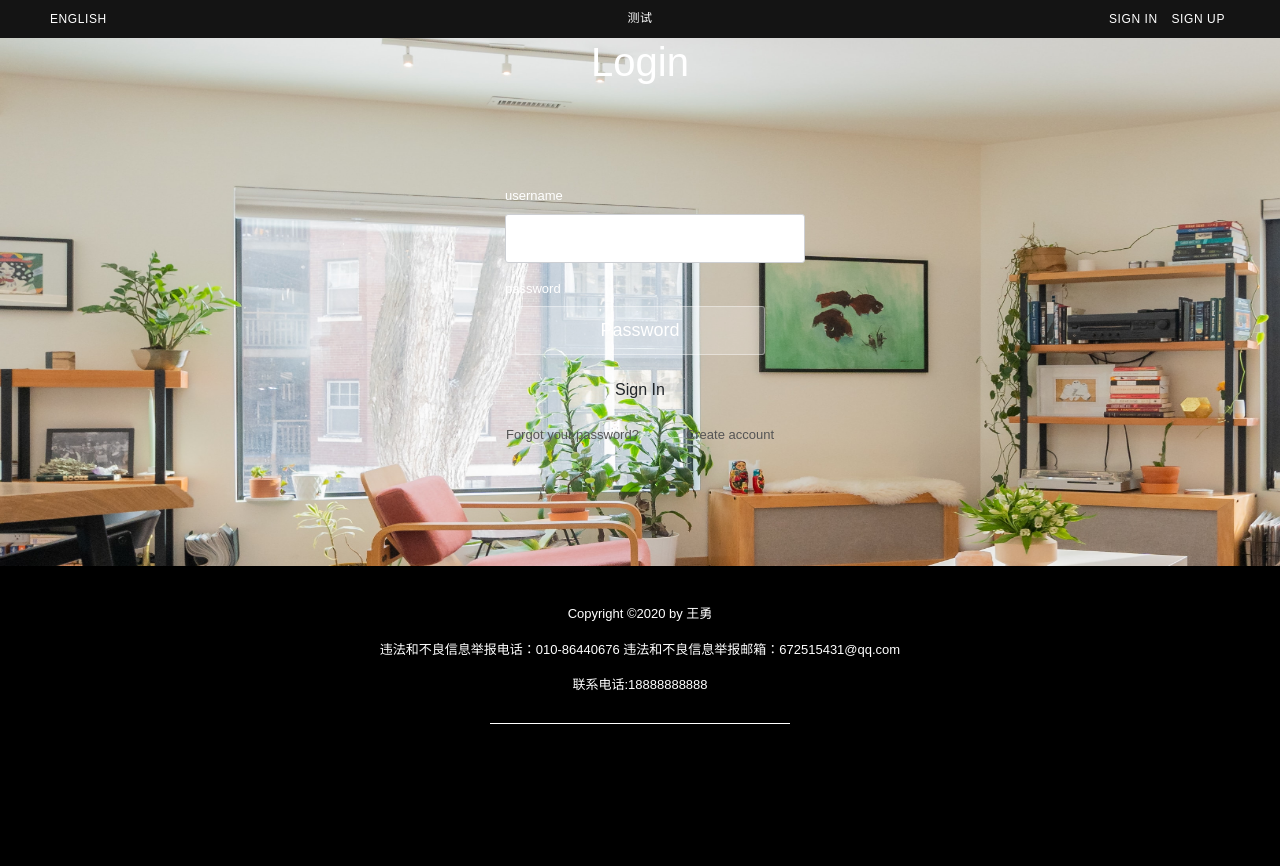
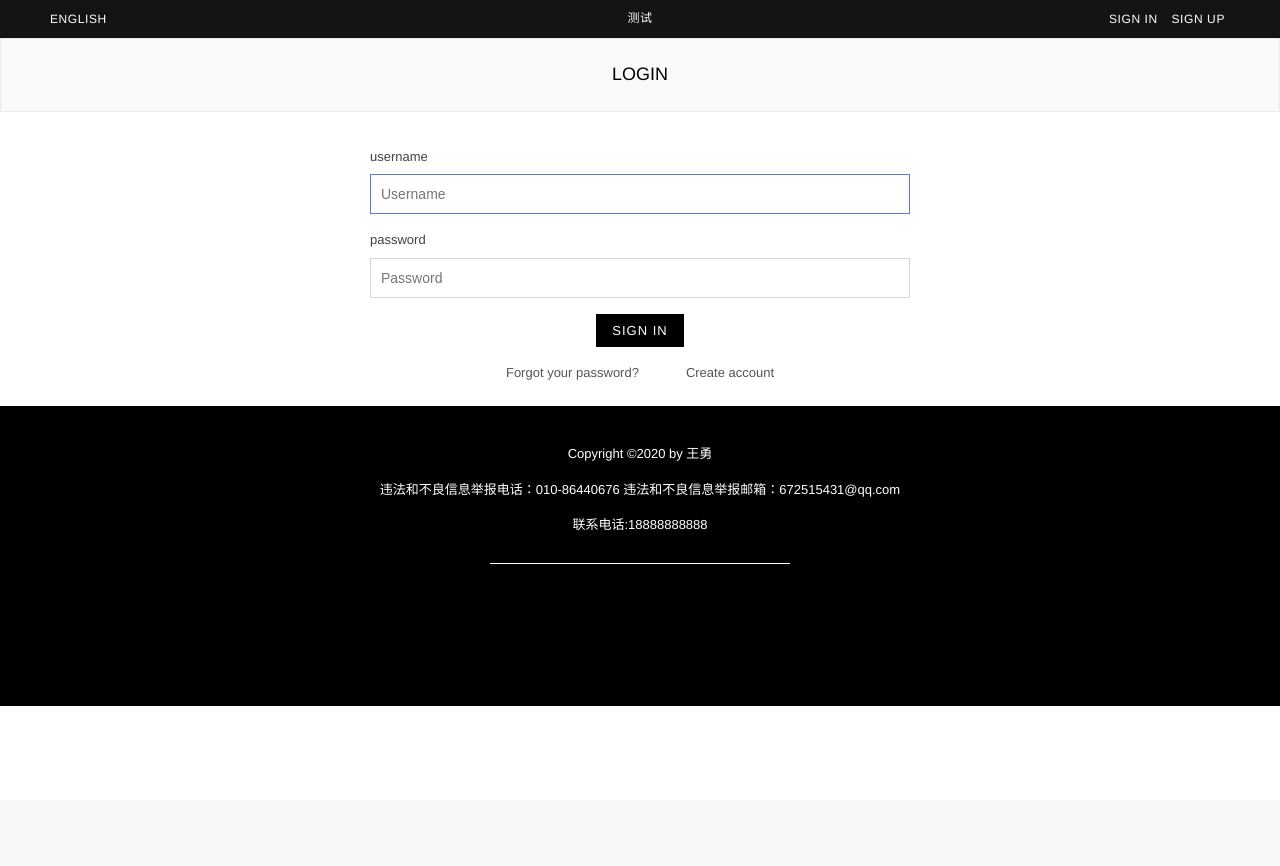
Before and after one commit to qinglianyan/test, a Django app: page /login/ in a window 1280 px wide. After the commit the page ends 706 px from the top, so only its background shows below. Run offline with Django 3.2, Linux system fonts and the light colour scheme; some libraries are stand-ins or nearby versions; some web fonts are replaced.

Commit message:
新login.css

```diff
--- a/static/css/login/login.css
+++ b/static/css/login/login.css
@@ -1,138 +1,60 @@
 @import url(http://fonts.useso.com/css?family=Source+Sans+Pro:200,300);
-*{
-    padding: 0;
-    margin: 0;
-    font-weight: 300;
+.login-header { margin-bottom:35px; }
+.login.login-header {
+    background:#f9f9f9;
+    border:1px solid #e8e9eb;
 }
-
-body ::-webkit-input-placeholder {
-    /* WebKit browsers */
-    font-family: ‘Source Sans Pro’, sans-serif;
-    color: white;
-    font-weight: 300;
+.login.login-header h1 {
+    text-transform:uppercase;
+    margin:0; color:#000;
+    padding:25px 0;
+    font-size:18px;
 }
-body :-moz-placeholder {
-
-    font-family: ‘Source Sans Pro’, sans-serif;
-    color: white;
-    opacity: 1;
-    font-weight: 300;
+input{ background: transparent;
+    border:1px solid #d7d7d7;
+    transition:all 0.4s ease-out 0s;
+    -webkit-transition:all 0.4s ease-out 0s;
+    color:#424242; }
+input:focus, input:active{
+    outline:none;
+    border-color:#5b77d8; }
+input, select, textarea { width: 100%;
+    font-size: 14px;
+    box-shadow:none;
+    -webkit-box-shadow:none;
+    border-radius:0;
+    -webkit-border-radius:0; }
+input{
+    height:40px;
+    padding:0 10px;
 }
-body ::-moz-placeholder {
-    font-family: ‘Source Sans Pro’, sans-serif;
-    color: white;
-    opacity: 1;
-    font-weight: 300;
-}
-body :-ms-input-placeholder {
-    font-family: ‘Source Sans Pro’, sans-serif;
-    color: white;
-    font-weight: 300;
-}
-body {
-    font-family: ‘Source Sans Pro’, sans-serif;
-    color: white;
-    font-weight: 300;
-    background: url("../../img/2.jpg");
-    /*background-repeat: no-repeat;
-    background-size: 100%;*/
-    background-repeat: no-repeat;
-    background-size:1550px 800px ;
-}
-.alert-warning{
-    text-align: center;
-    line-height: 40px;
-    background: #fff6e3;
-    top:300px;
-    width: 250px;
-    height: 40px;
-    color: brown;
-    border-radius: 3px;
-    position: absolute;
-    left: 640px;
-    font-size:18px;
-    font-weight: 300;
-    margin: 0 auto 10px auto;
-}
-.wrapper{
-    overflow: hidden;
-    position: absolute;
-    left: 0;
-    top: 0px;
-    width: 100%;
-    height: 100%;
-    background: #50a3a2;
-    background:-webkit-linear-gradient(top left,blue 0%, green 50%,red 100%);
-    background:-moz-linear-gradient(top left,blue 0%, green 50%,red 100%);
-    opacity: 0.8;
-}
-
-.container{
-    max-width: 600px;
-    height: 400px;
-    margin: 80px auto 0 auto;
-
-}
-
-.container h1{
-    text-align: center;
-    width: 100%;
-    color: white;
-    font-size: 40px;
-    font-weight: 200;
-}
-
-form {
-    padding: 20px 0;
-    position: relative;
-    z-index: 2;
-}
-
-form input{
-    -webkit-appearance: none;
-    -moz-appearance: none;
-    appearance: none;
-    outline: 0;
-    display: block;
-    margin: 0 auto 10px auto;
-    border: 1px solid rgba(255, 255, 255, 0.4);
-    background-color: rgba(255, 255, 255, 0.2);
-    border-radius:3px;
-    width: 250px;
-    font-size: 18px;
-    text-align: center;
-    padding: 10px 0;
-    color: white;
-    font-weight: 300;
-    -webkit-transition-duration: 0.25s;
-    transition-duration: 0.25s;
-}
-
-form input:hover {
-    background-color: rgba(255, 255, 255, 0.4);
-}
-form input:focus {
-    background-color: white;
-    width: 300px;
-    color: #53e3a6;
-}
-
-form button{
-    width: 250px;
-    padding: 10px 15px;
-    background-color: white;
-    color: #53e3a6;
-    border: 0;
-    border-radius: 3px;
-    font-size: 18px;
-    cursor: pointer;
-    display: block;
-    margin:0 auto;
-    -webkit-appearance: none;
-    -moz-appearance: none;
-    appearance: none;
-}
-
-form button:hover{
-    background-color: #f5f7f9;
-}
+.btn{
+    -moz-user-select:none;
+    -ms-user-select:none;
+    -webkit-user-select:none;
+    user-select:none;
+    -webkit-appearance:none;
+    -moz-appearance:none;
+    appearance:none;
+    display:inline-block;
+    width:auto;
+    height:auto;
+    text-decoration:none;
+    text-align:center;
+    vertical-align:middle;
+    cursor:pointer;
+    border:1px solid transparent;
+    border-radius:0;
+    padding:8px 15px 8px;
+    background-color:#000;
+    color:#fff;
+    font-family:Poppins,Helvetica,Tahoma,Arial,sans-serif;
+    font-weight:400;
+    text-transform:uppercase;
+    letter-spacing:1px;
+    line-height:normal;
+    white-space:normal;
+    font-size:13px;
+    -ms-transition:all 0.3s ease-in-out;
+    -webkit-transition:all 0.3s ease-in-out;
+    transition:all 0.3s ease-in-out; }
```
